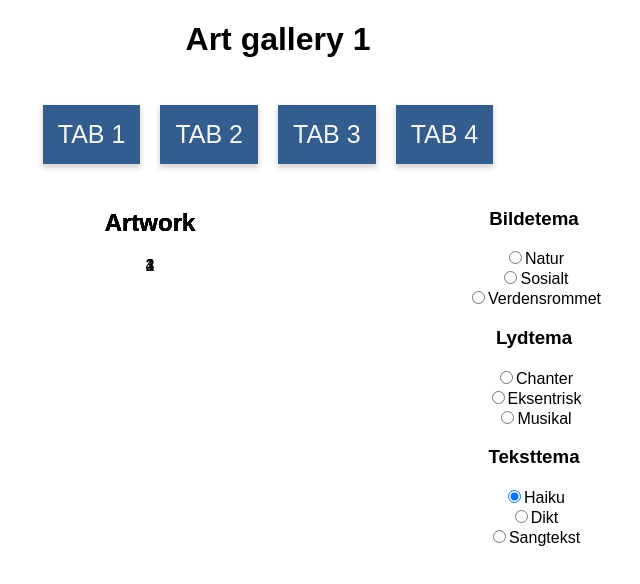
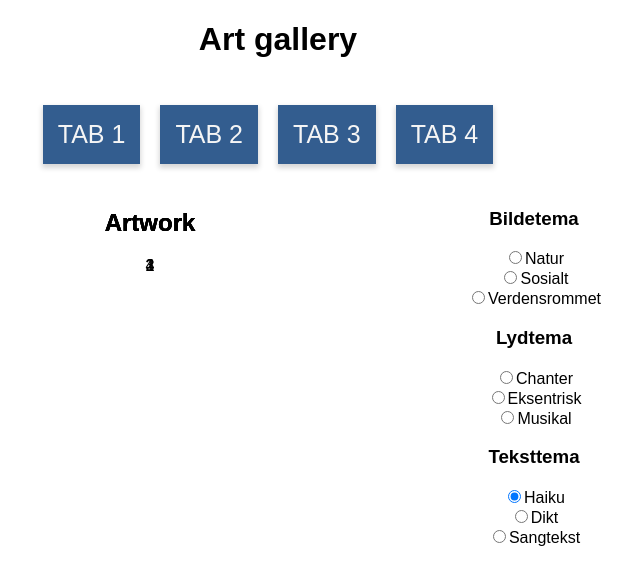
Before and after one commit to IT2810/it2810-webutvikling-h18-prosjekt-2-gruppe--16, a React (Create React App) app in the folder webdev2/: page / in a window 1280 px wide. Shown: the top 584 px of the page, without its empty margins (362-1002 px from the left). Built offline with nearby package versions, Linux system fonts and the light colour scheme.

Commit message:
fixed bug in Tab.js related to lifecycle of tabSelected

```diff
--- a/webdev2/src/App.js
+++ b/webdev2/src/App.js
@@ -11,7 +11,7 @@ class App extends Component {
         imgTheme: null,
         audioTheme: null,
         textTheme: "haiku",
-        tabSelected: 1
+        tabSelected: null
     };
   }
 
@@ -19,7 +19,7 @@ class App extends Component {
   render() {
     return (
       <div className="App">
-        <h1>Art gallery {this.state.tabSelected} </h1>
+        <h1>Art gallery </h1>
         <div className="DisplayTabs">
             <Tab changeTab={this.onChangeTab.bind(this)} tabTitle={'TAB 1'} value={1}/>
             <Tab changeTab={this.onChangeTab.bind(this)} tabTitle={'TAB 2'} value={2}/>
--- a/webdev2/src/components/Tab.js
+++ b/webdev2/src/components/Tab.js
@@ -11,6 +11,10 @@ class Tab extends Component {
       tabSelected:null
 
     }
+  }
+
+  componentWillMount(){
+    this.setState({tabSelected:this.props.value})
   }
 
   componentDidUpdate(){
```
